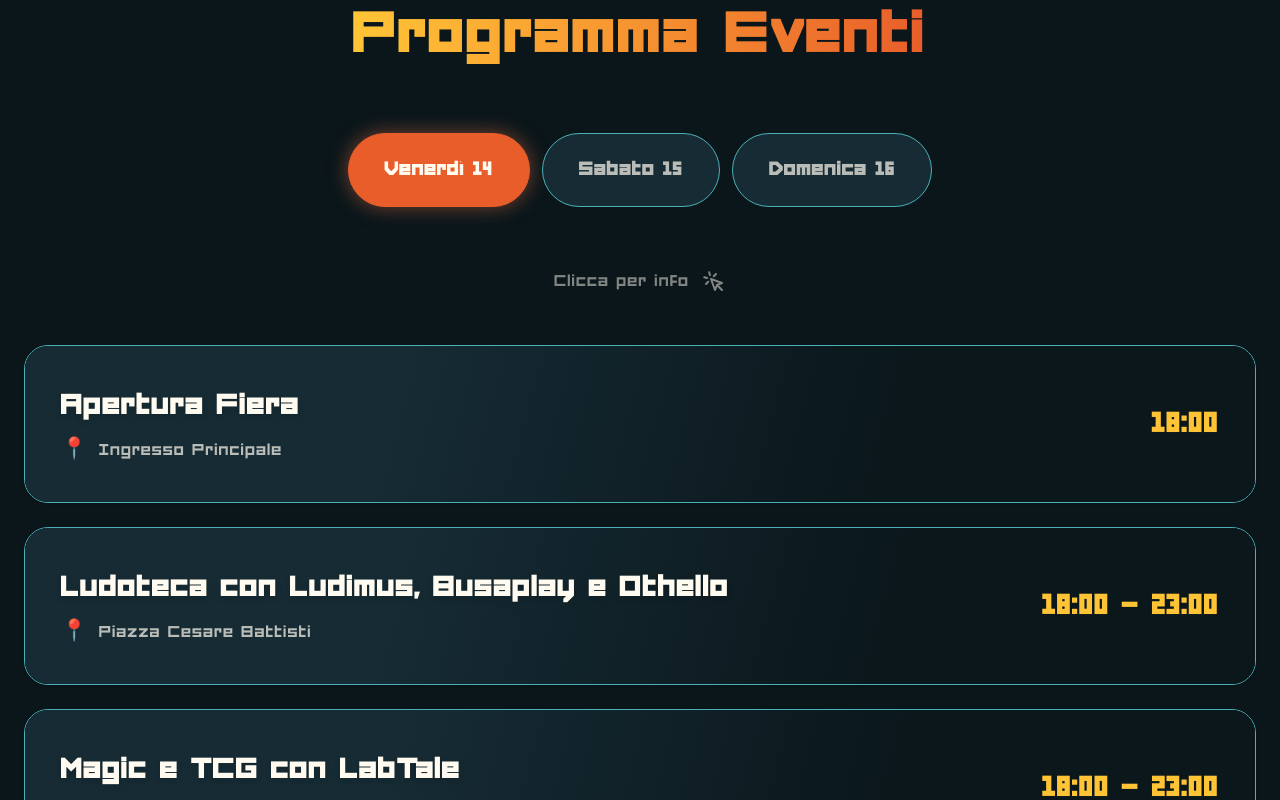
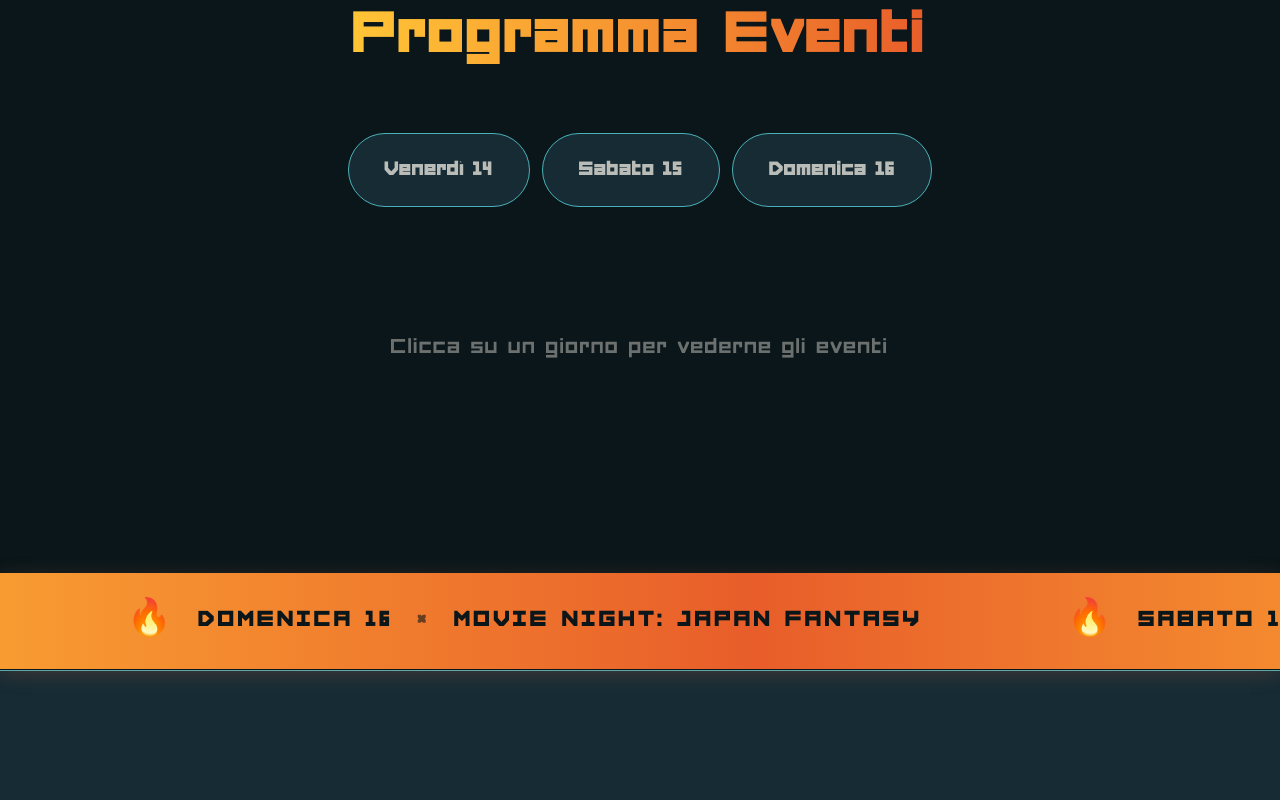
Before and after one commit to SoTT507/RivaGames, a Next.js app: page / in a window 1280 px wide. Shown: the part 1040-1840 px from the top of the page. Built offline with nearby package versions, Linux system fonts and the light colour scheme.

Commit message:
senza lista eventi

```diff
--- a/components/schedule.tsx
+++ b/components/schedule.tsx
@@ -4,9 +4,21 @@ import { eventData, type ScheduleEvent, type EventReference } from "@/data/event
 import Highlights from "@/components/Highlights";
 
 export default function Schedule() {
+  // All'avvio i giorni sono CHIUSI
   const [activeDay, setActiveDay] = useState(eventData.schedule[0].day);
   const [selectedEvent, setSelectedEvent] = useState<ScheduleEvent | null>(null);
+  const [isDayOpen, setIsDayOpen] = useState(false);
   const currentSchedule = eventData.schedule.find((s) => s.day === activeDay);
+
+  // Funzione toggle
+  const toggleDay = (day: string) => {
+    if (activeDay === day && isDayOpen) {
+      setIsDayOpen(false);
+    } else {
+      setActiveDay(day);
+      setIsDayOpen(true);
+    }
+  };
 
   return (
     <div className="w-full relative">
@@ -16,23 +28,28 @@ export default function Schedule() {
         </span>
       </h2>
 
+      {/* BOTTONI GIORNI - SENZA ICONE */}
       <div className="flex flex-wrap justify-center gap-2 mb-10">
-        {eventData.schedule.map((scheduleDay) => (
+        {eventData.schedule.map((scheduleDay) => {
+          const isActive = activeDay === scheduleDay.day && isDayOpen;
+          return (
             <button
               key={scheduleDay.day}
-            onClick={() => setActiveDay(scheduleDay.day)}
+              onClick={() => toggleDay(scheduleDay.day)}
               className={`px-6 py-3 rounded-full font-bold text-sm md:text-base transition-all duration-300 ${
-              activeDay === scheduleDay.day
+                isActive
                   ? "bg-brand-accent-orange text-brand-text shadow-[0_0_20px_rgba(232,109,67,0.5)] border border-brand-accent-orange"
                   : "bg-brand-surface text-brand-text/70 hover:bg-brand-border hover:text-brand-text border border-brand-border"
               }`}
             >
               {scheduleDay.day}
             </button>
-        ))}
+          );
+        })}
       </div>
 
-      {/* Testo "Clicca per info" centrato */}
+      {/* Testo "Clicca per info" - mostrato solo se i giorni sono aperti */}
+      {isDayOpen && currentSchedule && currentSchedule.events.length > 0 && (
         <div className="flex justify-center w-full mb-8">
           <p className="text-brand-text/70 text-xs md:text-sm flex items-center gap-2 opacity-70 transition-opacity">
             <span>Clicca per info</span>
@@ -52,21 +69,22 @@ export default function Schedule() {
             </svg>
           </p>
         </div>
+      )}
 
+      {/* LISTA EVENTI - visibile solo se isDayOpen è true */}
+      {isDayOpen && currentSchedule && (
         <div className="max-w-4xl mx-auto space-y-4">
-        {currentSchedule?.events.map((event, index) => (
+          {currentSchedule.events.map((event, index) => (
             <div
               key={index}
               onClick={() => setSelectedEvent(event)}
               className="group relative flex flex-col sm:flex-row sm:items-center justify-between gap-2 sm:gap-6 border border-brand-border p-6 rounded-2xl hover:border-brand-accent-orange transition-colors cursor-pointer overflow-hidden shadow-sm"
             >
-            {/* LAYER 1: SFONDO BASE (Morbido, per riposare gli occhi) */}
+              {/* SFONDI */}
               <div className="absolute inset-0 bg-brand-surface z-0 transition-colors" />
-
-            {/* LAYER 2: GRADIENTE OBLIQUO INVERTITO (Da destra verso sinistra) */}
               <div className="absolute inset-0 w-full h-full bg-[linear-gradient(285deg,var(--color-brand-dark)_30%,var(--color-brand-surface)_70%)] z-0 opacity-95 group-hover:opacity-100 transition-opacity" />
 
-            {/* CONTENUTO (Titolo e Luogo) */}
+              {/* CONTENUTO */}
               <div className="flex-grow relative z-10">
                 <h3 className="text-xl md:text-2xl font-bold text-brand-text mb-1 drop-shadow-md">
                   {event.title}
@@ -77,18 +95,26 @@ export default function Schedule() {
                 </p>
               </div>
 
-            {/* ORARIO (A destra, sul colore scuro ad alto contrasto) */}
+              {/* ORARIO */}
               <div className="flex-shrink-0 text-2xl font-black text-brand-accent-yellow text-left sm:text-right mt-2 sm:mt-0 relative z-10">
                 {event.time}
               </div>
             </div>
           ))}
-        {currentSchedule?.events.length === 0 && (
+          {currentSchedule.events.length === 0 && (
             <div className="text-center text-brand-text/50 py-10">
               Nessun evento in programma per questa giornata.
             </div>
           )}
         </div>
+      )}
+
+      {/* Messaggio quando i giorni sono chiusi */}
+      {!isDayOpen && (
+        <div className="text-center text-brand-text/40 py-10">
+          <p className="text-lg">Clicca su un giorno per vederne gli eventi</p>
+        </div>
+      )}
 
       {/* MODAL / POPUP EVENTO */}
       {selectedEvent && (
@@ -100,7 +126,6 @@ export default function Schedule() {
             className="bg-brand-surface border border-brand-accent-orange p-6 sm:p-8 rounded-[2.5rem] md:rounded-3xl w-[92vw] h-[92vh] max-w-sm md:max-w-2xl lg:max-w-3xl md:h-[85vh] shadow-2xl relative flex flex-col"
             onClick={(e) => e.stopPropagation()}
           >
-            {/* Pulsante di chiusura (X) */}
             <button
               onClick={() => setSelectedEvent(null)}
               className="absolute top-4 right-5 md:top-6 md:right-6 text-brand-text/50 hover:text-brand-text transition-colors text-3xl font-black z-10 leading-none"
@@ -109,12 +134,10 @@ export default function Schedule() {
               &times;
             </button>
 
-            {/* Contenuto testuale scrollabile */}
             <div className="flex-1 overflow-y-auto pr-2 mt-4 md:mt-0">
               <h3 className="text-2xl md:text-3xl font-bold text-brand-text mb-1 pr-6">
                 {selectedEvent.title}
               </h3>
-
               <p className="text-xl font-black text-brand-accent-yellow mb-6">
                 {activeDay} | {selectedEvent.time}
               </p>
@@ -133,12 +156,10 @@ export default function Schedule() {
               </div>
             </div>
 
-            {/* Griglia bottoni di collegamento (Max 2 per riga) - CON TIPIZZAZIONE CORRETTA */}
             {selectedEvent.references && selectedEvent.references.length > 0 && (
               <div className="mt-4 pt-4 border-t border-brand-border/50 shrink-0">
                 <div className="grid grid-cols-1 sm:grid-cols-2 gap-3 md:gap-4">
                   {selectedEvent.references.map((ref: EventReference, idx: number) => {
-                    // CASO 1: Il bottone punta a un altro evento
                     if (ref.targetEventId) {
                       return (
                         <button
@@ -152,6 +173,7 @@ export default function Schedule() {
                               if (found) {
                                 target = found;
                                 setActiveDay(day.day);
+                                setIsDayOpen(true);
                                 break;
                               }
                             }
@@ -166,7 +188,6 @@ export default function Schedule() {
                       );
                     }
 
-                    // CASO 2: Il bottone è un normale link (URL)
                     if (ref.url) {
                       const isExternal = ref.url.startsWith("http");
                       return (
--- a/data/eventInfo.ts
+++ b/data/eventInfo.ts
@@ -104,7 +104,7 @@ export const eventData = {
       name: "Busaplay",
       role: "",
       image: "/immagini/guests/busaplay/LogoBusaplay/PNG/BusaPlay_Logo_3.png",
-      description: "Associazione trentina atta a promuovere la socialità e la cultura attraverso giochi da tavolo, giochi di ruolo ed eventi ludici.",
+      description: "Associazione trentina atta a promuovere la socialità e la cultura attraverso giochi da tavolo, giochi di ruolo ed eventi ludici. Nata da un gruppo di amici appasionati con l'obbiettivo di creare momenti di aggregazione e socialità all'insegna di un intrattenimento leggero",
       featured: true,
       showFrontText: false,
     },
@@ -113,7 +113,7 @@ export const eventData = {
       name: "Ludimus",
       role: "Robotics Expert",
       image: "/immagini/guests/ludimus.svg",
-      description: "Associazione trentina dedicata alla gestione di eventi culturali tramite giochi da tavolo ed escape room. Vanta un catalogo di oltre 300 giochi da tavolo.",
+      description: "Associazione trentina dedicata alla gestione di eventi culturali tramite giochi da tavolo ed escape room. Nata nel 2016 con l'obbiettivo di diffondere la cultura moderna attraverso un amplio catalogo di oltre 300 giochi da tavolo e oltre 520 iscritti.",
       featured: true,
       showFrontText: false,
     },
@@ -211,7 +211,12 @@ export const eventData = {
         { time: "14:30 - 18:00", title: "Dentro La Storia", location: "Sala museo MAG", indic: "Masterclass di sceneggiatura per fumetti con Alessandro Sisti. Iscriviti Subito!!"  },
         {
           id: "gara-cosplay",
-          time: "16:00 - 19:00", title: "Gara Cosplay diretta da CosplayAndNerd", location: "Piazza Cesare Battisti", indic: "Con la possibilità di incontrare e chiaccherare con grandi cosplayer.\nIscrizioni: ore 11:00 - 14:30.\npre-Judging: ore 14:30-15:30.\nCosplay Contest: ore 16:00.\nPremiazioni: ore 17:30"  },
+          time: "16:00 - 19:00", title: "Gara Cosplay diretta da CosplayAndNerd", location: "Piazza Cesare Battisti", indic: "Con la possibilità di incontrare e chiaccherare con grandi cosplayer.\nIscrizioni: ore 11:00 - 14:30.\npre-Judging: ore 14:30-15:30.\nCosplay Contest: ore 16:00.\nPremiazioni: ore 17:30",
+          references: [
+            { title: "Pre iscrizione", url: "https://www.cosplayandnerd.it/preiscrizione-gara-cosplay/" },
+          ],
+        },
+
         {
           id: "movie-night-japan",
           time: "21:00", title: "Movie Night: Japan Fantasy", location: "Rocca", indic: "le più belle colonne sonore di anime e videgiochi suonate dal vivo. Acquista subito il biglietto!" },
```
Lines whose indentation alone changed are shown as unchanged.
